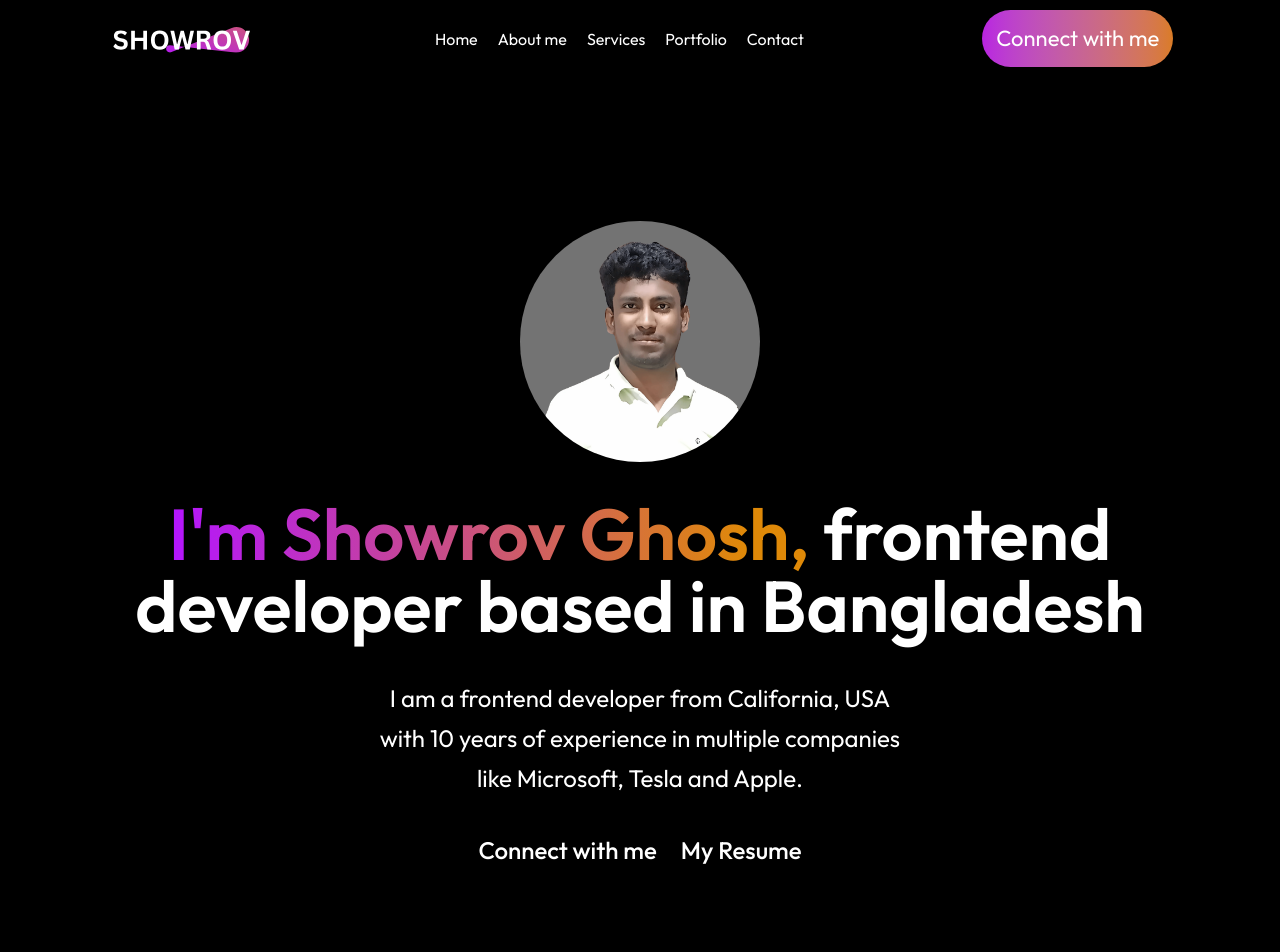
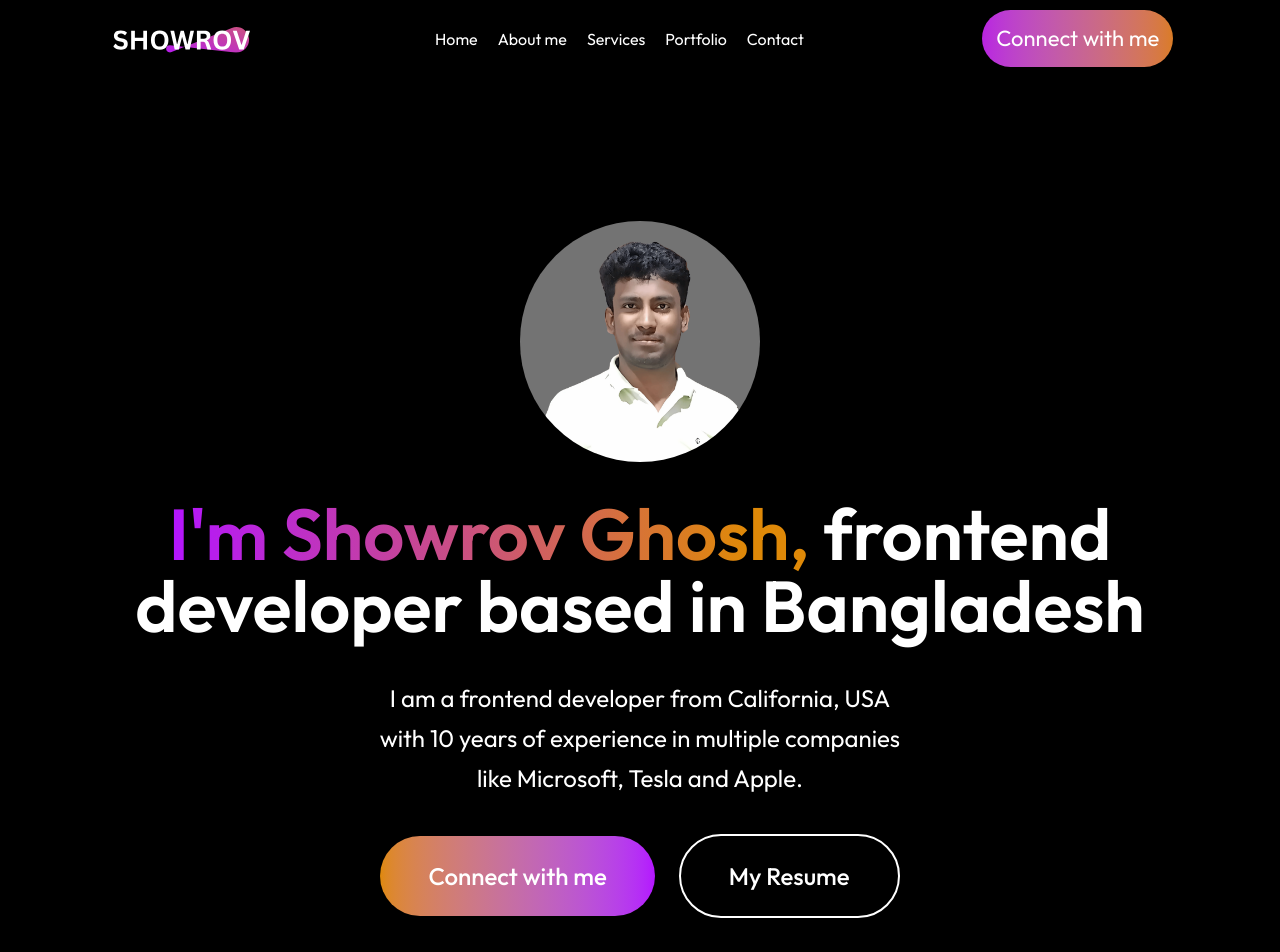
Before and after one commit to showrov4g/my-protfolio, a React (Vite) app: page / in a window 1280 px wide. Shown: the top 952 px of the page. Before the commit the page ends 914 px from the top, so only its background shows below. Built offline with nearby package versions, Linux system fonts and the light colour scheme.

Commit message:
hero section design complete

```diff
--- a/src/components/Hero/Hero.jsx
+++ b/src/components/Hero/Hero.jsx
@@ -8,8 +8,8 @@ const Hero = () => {
             <p className="w-1/2 text-center text-2xl leading-10">I am a frontend developer from California, USA with 10 years of experience in multiple companies like Microsoft, Tesla and Apple.</p>
             {/* buttons  */}
             <div className="flex items-center gap-6 text-2xl font-medium mb-12">
-                <div>Connect with me</div>
-                <div>My Resume</div>
+                <div className="py-6 px-12 rounded-full bg-linear-to-r from-[#DF8908] to-[#B415FF] cursor-pointer transition-all duration-75 hover:border-2 hover:border-white">Connect with me</div>
+                <div className="py-6 px-12 rounded-full border-2 border-white transition-all duration-75 hover:border-[#B415FF]">My Resume</div>
             </div>
         </div>
     );
```
